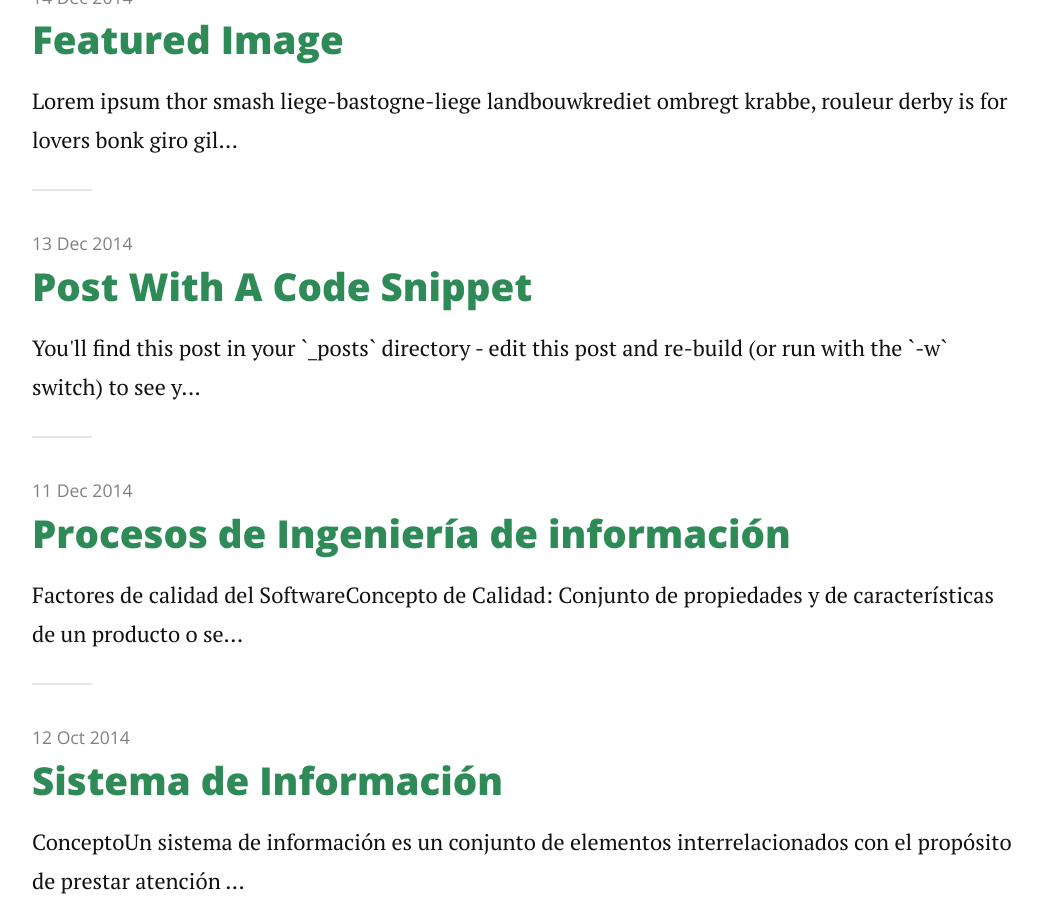
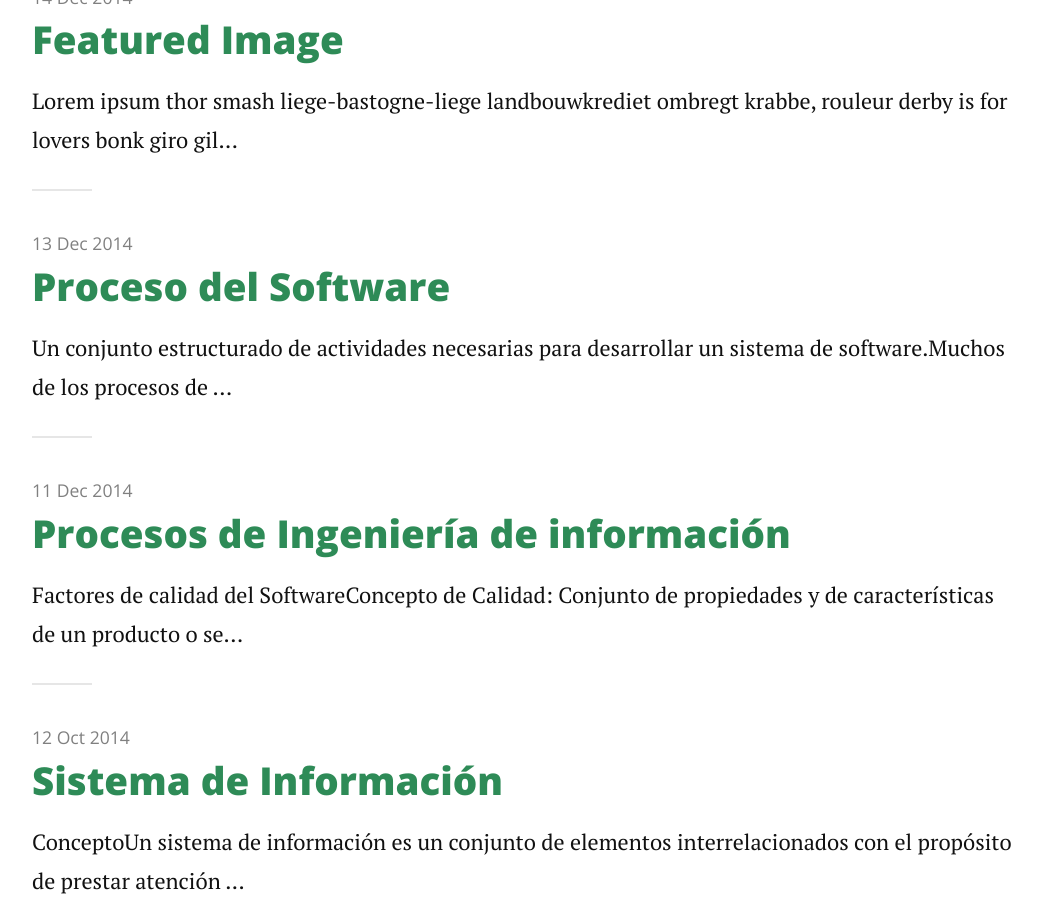
Before and after one commit to BlogdeLenguaje/BlogdeLenguaje.github.io, a Jekyll site: the page built from articles.md, in a window 1280 px wide and 900 px high, scrolled down 1205 px. Shown: the whole window, without its empty margins (113-1155 px from the left). Built offline with Jekyll 4.4.1, drawn with Linux system fonts in a browser that asks for light colours; nearby versions of some CDN libraries; some of the changed lines change nothing that is shown.

Commit message:
Update 2014-12-13-tema4.markdown

```diff
--- a/_posts/2014-12-13-tema4.markdown
+++ b/_posts/2014-12-13-tema4.markdown
@@ -1,22 +1,49 @@
 ---
 layout: post
-title:  "Post With A Code Snippet"
+title:  "Proceso del Software"
 date:   2014-12-13
 ---
 
-<p class="intro"><span class="dropcap">Y</span>ou'll find this post in your `_posts` directory - edit this post and re-build (or run with the `-w` switch) to see your changes! To add new posts, simply add a file in the `_posts` directory that follows the convention: YYYY-MM-DD-name-of-post.ext.</p>
+<center><img src="https://okhosting.com/resources/uploads/2018/03/modelos-de-sistemas-software.png"></center>
 
-Jekyll also offers powerful support for code snippets:
-
-{% highlight ruby %}
-def print_hi(name)
-  puts "Hi, #{name}"
-end
-print_hi('Tom')
-#=> prints 'Hi, Tom' to STDOUT.
-{% endhighlight %}
-
-Check out the [Jekyll docs][jekyll] for more info on how to get the most out of Jekyll. File all bugs/feature requests at [Jekyll's GitHub repo][jekyll-gh].
-
-[jekyll-gh]: https://github.com/mojombo/jekyll
-[jekyll]:    http://jekyllrb.com
+<p class="intro"><span class="dropcap">U</span>n conjunto estructurado de actividades necesarias para desarrollar un sistema de software.<br>
+Muchos de los procesos de software son diferentes, pero todos implican:<br>
+-Especificación<br>
+-Diseño e implementación<br>
+-Validación<br>
+-Evolución<br></p>
+  <h2>Características del Proceso Software</h2>
+  <p>-El proceso establece todas las actividades principales<br>
+-El proceso utiliza recursos, está sujeto a una serie de restricciones y genera productos intermedios y finales<br>
+-El proceso puede estar compuesto de subprocesos que se encadenan de alguna manera. Puede definirse como una jerarquía de procesos organizada de modo que cada subproceso tenga su propio modelo de proceso<br>
+-Cada actividad del proceso tiene criterios de entrada y de salida, de modo que se conoce cuándo comienza y cuándo termina una actividad</p>
+<h2>Ciclo de vida del Software</h2>
+ <p>Cuando un proceso implica la construcción de algún producto, suele referirse al proceso como un ciclo de vida<br>
+-El proceso de desarrollo de software suele denominarse ciclo de vida del software<br>
+Se puede definir ciclo de vida del software como:<br>
+Las distintas fases por las que pasa el software desde que nace una necesidad de mecanizar un proceso hasta que deja de utilizarse el software que sirvió para ese objetivo, pasando por las fases de desarrollo y explotación [Frakes et al., 1991]</p>
+<h2>Ámbito general del ciclo de vida del Software</h2>
+<p>Desde un punto de vista general puede considerarse que el ciclo de vida de un software tiene tres etapas claramente diferenciadas: <br>
+-Planificación<br>
+-Implementación<br>
+-Puesta en producción</p>
+<h2>Razones para modelar un proceso de Software</h2>
+<p>-Cuando se pone por escrito una descripción de un proceso, se da forma a una comprensión común de las actividades, recursos y restricciones relacionados con el desarrollo del software.<br>
+-Ayuda al equipo de desarrollo a encontrar las inconsistencias, las redundancias y las omisiones en el proceso y en las partes que lo constituyen.<br>
+-El modelo debe reflejar las metas del desarrollo. A medida que se construye el modelo el equipo de desarrollo evalúa las actividades candidatas por su adecuación para alcanzar dichas metas.</p>
+<h2>Modelo general de proceso en Ingeniería</h2>
+<p>-Especificación<br>
+-Diseño<br>
+-Fabricación<br>
+-Prueba<br>
+-Instalación<br>
+-Mantenimiento</p>
+<h2>El proceso de Software</h2>
+<p>Conjunto de actividades necesarias para transformar las ideas iniciales del usuario, que desea automatizar un determinado trabajo, en software.</p>
+<h2>Modelos de proceso de Software</h2>
+<p>1.-Modelo de cascada<br>
+2.-Desarrollo incremental<br>
+3.-Modelo espiral<br>
+4.-Desarrollo Rápido de Aplicaciones (DRA) <br>
+5.-Orientados a la reutilización<br>
+6.-Orientado a Objetos</p>
```
